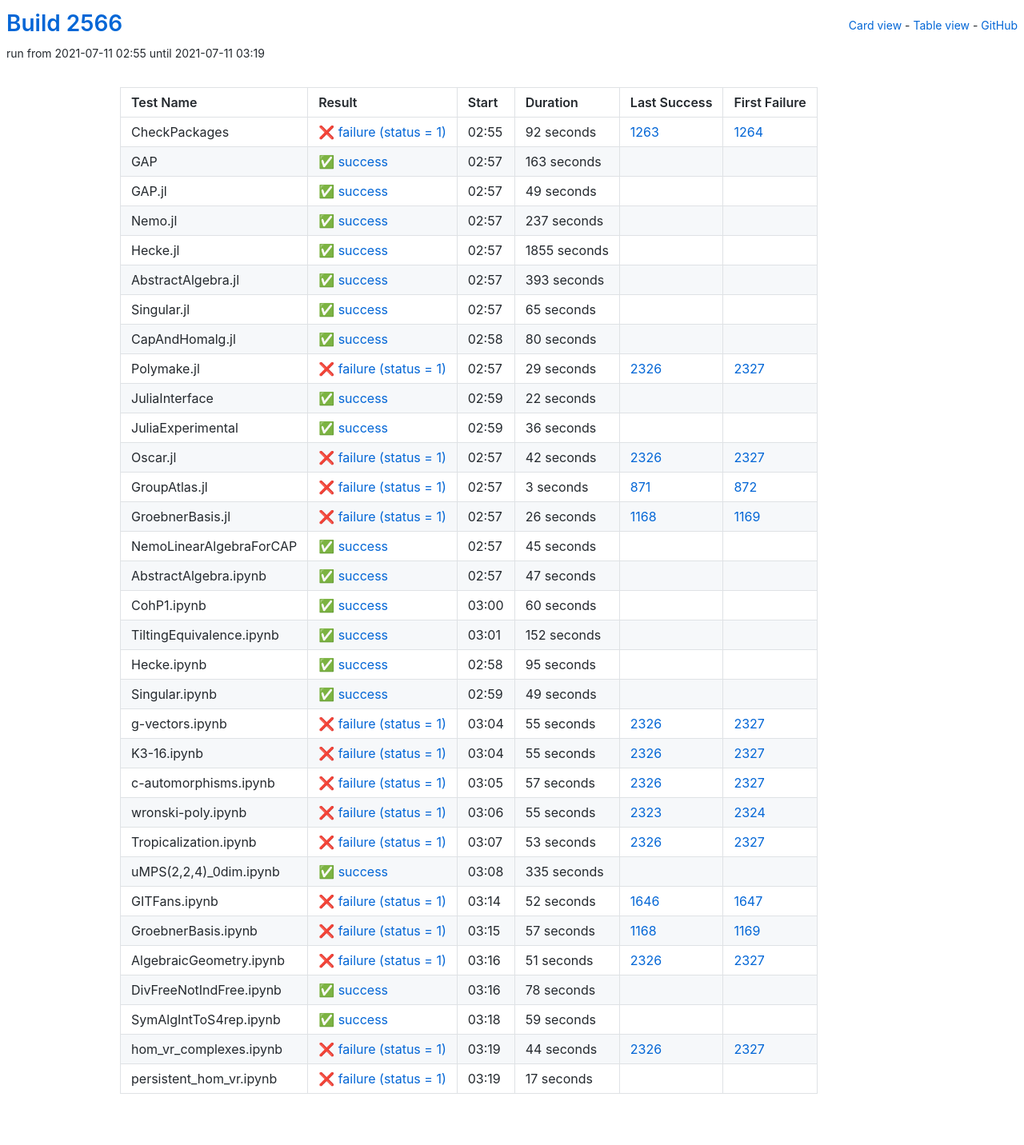
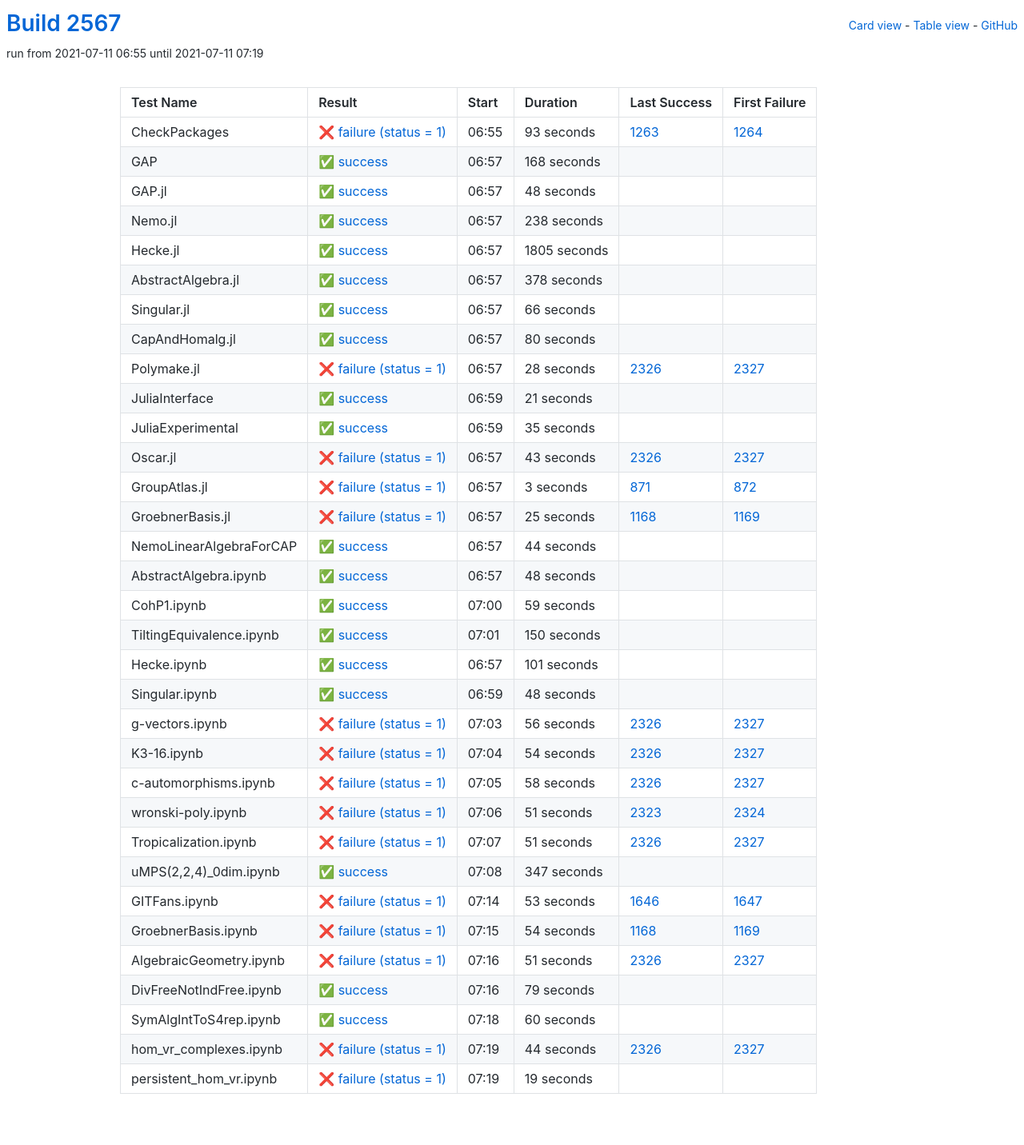
Before and after one commit to oscar-system/oscar-ci-status-stable, a Jekyll site: the page built from table.html, in a window 1280 px wide. Shown: the whole page at 80% size. Built offline with Jekyll 4.4.1, drawn with Linux system fonts in a browser that asks for light colours.

Commit message:
Build #2567

```diff
--- a/_data/ci.yml
+++ b/_data/ci.yml
@@ -1,6 +1,6 @@
 ---
-build: 2566
-build_url: https://oscarci.mathematik.uni-kl.de/job/oscar-stable/2566/
+build: 2567
+build_url: https://oscarci.mathematik.uni-kl.de/job/oscar-stable/2567/
 job: oscar-stable
 organization: oscar-system
 repo: oscar-ci-status-stable
@@ -8,92 +8,92 @@ repourl: https://github.com/oscar-system/oscar-ci-status-stable
 tests:
 - name: CheckPackages
   id: checkpackages
-  log: https://oscarci.mathematik.uni-kl.de/job/oscar-stable/2566/artifact/logs/build-2566/CheckPackages.log
-  start: 2021-07-11 02:55
+  log: https://oscarci.mathematik.uni-kl.de/job/oscar-stable/2567/artifact/logs/build-2567/CheckPackages.log
+  start: 2021-07-11 06:55
   success: false
   exitcode: 1
   status: failure
-  duration: 92
+  duration: 93
   last_success: 1263
   last_success_url: https://oscarci.mathematik.uni-kl.de/job/oscar-stable/1263/
   first_failure: 1264
   first_failure_url: https://oscarci.mathematik.uni-kl.de/job/oscar-stable/1264/
 - name: GAP
   id: gap
-  log: https://oscarci.mathematik.uni-kl.de/job/oscar-stable/2566/artifact/logs/build-2566/GAP.log
-  start: 2021-07-11 02:57
+  log: https://oscarci.mathematik.uni-kl.de/job/oscar-stable/2567/artifact/logs/build-2567/GAP.log
+  start: 2021-07-11 06:57
   success: true
   exitcode: 0
   status: success
-  duration: 163
+  duration: 168
   last_success: false
   last_success_url:
   first_failure: false
   first_failure_url:
 - name: GAP.jl
   id: gap-jl
-  log: https://oscarci.mathematik.uni-kl.de/job/oscar-stable/2566/artifact/logs/build-2566/GAP.jl.log
-  start: 2021-07-11 02:57
+  log: https://oscarci.mathematik.uni-kl.de/job/oscar-stable/2567/artifact/logs/build-2567/GAP.jl.log
+  start: 2021-07-11 06:57
   success: true
   exitcode: 0
   status: success
-  duration: 49
+  duration: 48
   last_success: false
   last_success_url:
   first_failure: false
   first_failure_url:
 - name: Nemo.jl
   id: nemo-jl
-  log: https://oscarci.mathematik.uni-kl.de/job/oscar-stable/2566/artifact/logs/build-2566/Nemo.jl.log
-  start: 2021-07-11 02:57
+  log: https://oscarci.mathematik.uni-kl.de/job/oscar-stable/2567/artifact/logs/build-2567/Nemo.jl.log
+  start: 2021-07-11 06:57
   success: true
   exitcode: 0
   status: success
-  duration: 237
+  duration: 238
   last_success: false
   last_success_url:
   first_failure: false
   first_failure_url:
 - name: Hecke.jl
   id: hecke-jl
-  log: https://oscarci.mathematik.uni-kl.de/job/oscar-stable/2566/artifact/logs/build-2566/Hecke.jl.log
-  start: 2021-07-11 02:57
+  log: https://oscarci.mathematik.uni-kl.de/job/oscar-stable/2567/artifact/logs/build-2567/Hecke.jl.log
+  start: 2021-07-11 06:57
   success: true
   exitcode: 0
   status: success
-  duration: 1855
+  duration: 1805
   last_success: false
   last_success_url:
   first_failure: false
   first_failure_url:
 - name: AbstractAlgebra.jl
   id: abstractalgebra-jl
-  log: https://oscarci.mathematik.uni-kl.de/job/oscar-stable/2566/artifact/logs/build-2566/AbstractAlgebra.jl.log
-  start: 2021-07-11 02:57
+  log: https://oscarci.mathematik.uni-kl.de/job/oscar-stable/2567/artifact/logs/build-2567/AbstractAlgebra.jl.log
+  start: 2021-07-11 06:57
   success: true
   exitcode: 0
   status: success
-  duration: 393
+  duration: 378
   last_success: false
   last_success_url:
   first_failure: false
   first_failure_url:
 - name: Singular.jl
   id: singular-jl
-  log: https://oscarci.mathematik.uni-kl.de/job/oscar-stable/2566/artifact/logs/build-2566/Singular.jl.log
-  start: 2021-07-11 02:57
+  log: https://oscarci.mathematik.uni-kl.de/job/oscar-stable/2567/artifact/logs/build-2567/Singular.jl.log
+  start: 2021-07-11 06:57
   success: true
   exitcode: 0
   status: success
-  duration: 65
+  duration: 66
   last_success: false
   last_success_url:
   first_failure: false
   first_failure_url:
 - name: CapAndHomalg.jl
   id: capandhomalg-jl
-  log: https://oscarci.mathematik.uni-kl.de/job/oscar-stable/2566/artifact/logs/build-2566/CapAndHomalg.jl.log
-  start: 2021-07-11 02:58
+  log: https://oscarci.mathematik.uni-kl.de/job/oscar-stable/2567/artifact/logs/build-2567/CapAndHomalg.jl.log
+  start: 2021-07-11 06:57
   success: true
   exitcode: 0
   status: success
@@ -104,56 +104,56 @@ tests:
   first_failure_url:
 - name: Polymake.jl
   id: polymake-jl
-  log: https://oscarci.mathematik.uni-kl.de/job/oscar-stable/2566/artifact/logs/build-2566/Polymake.jl.log
-  start: 2021-07-11 02:57
+  log: https://oscarci.mathematik.uni-kl.de/job/oscar-stable/2567/artifact/logs/build-2567/Polymake.jl.log
+  start: 2021-07-11 06:57
   success: false
   exitcode: 1
   status: failure
-  duration: 29
+  duration: 28
   last_success: 2326
   last_success_url: https://oscarci.mathematik.uni-kl.de/job/oscar-stable/2326/
   first_failure: 2327
   first_failure_url: https://oscarci.mathematik.uni-kl.de/job/oscar-stable/2327/
 - name: JuliaInterface
   id: juliainterface
-  log: https://oscarci.mathematik.uni-kl.de/job/oscar-stable/2566/artifact/logs/build-2566/JuliaInterface.log
-  start: 2021-07-11 02:59
+  log: https://oscarci.mathematik.uni-kl.de/job/oscar-stable/2567/artifact/logs/build-2567/JuliaInterface.log
+  start: 2021-07-11 06:59
   success: true
   exitcode: 0
   status: success
-  duration: 22
+  duration: 21
   last_success: false
   last_success_url:
   first_failure: false
   first_failure_url:
 - name: JuliaExperimental
   id: juliaexperimental
-  log: https://oscarci.mathematik.uni-kl.de/job/oscar-stable/2566/artifact/logs/build-2566/JuliaExperimental.log
-  start: 2021-07-11 02:59
+  log: https://oscarci.mathematik.uni-kl.de/job/oscar-stable/2567/artifact/logs/build-2567/JuliaExperimental.log
+  start: 2021-07-11 06:59
   success: true
   exitcode: 0
   status: success
-  duration: 36
+  duration: 35
   last_success: false
   last_success_url:
   first_failure: false
   first_failure_url:
 - name: Oscar.jl
   id: oscar-jl
-  log: https://oscarci.mathematik.uni-kl.de/job/oscar-stable/2566/artifact/logs/build-2566/Oscar.jl.log
-  start: 2021-07-11 02:57
+  log: https://oscarci.mathematik.uni-kl.de/job/oscar-stable/2567/artifact/logs/build-2567/Oscar.jl.log
+  start: 2021-07-11 06:57
   success: false
   exitcode: 1
   status: failure
-  duration: 42
+  duration: 43
   last_success: 2326
   last_success_url: https://oscarci.mathematik.uni-kl.de/job/oscar-stable/2326/
   first_failure: 2327
   first_failure_url: https://oscarci.mathematik.uni-kl.de/job/oscar-stable/2327/
 - name: GroupAtlas.jl
   id: groupatlas-jl
-  log: https://oscarci.mathematik.uni-kl.de/job/oscar-stable/2566/artifact/logs/build-2566/GroupAtlas.jl.log
-  start: 2021-07-11 02:57
+  log: https://oscarci.mathematik.uni-kl.de/job/oscar-stable/2567/artifact/logs/build-2567/GroupAtlas.jl.log
+  start: 2021-07-11 06:57
   success: false
   exitcode: 1
   status: failure
@@ -164,188 +164,188 @@ tests:
   first_failure_url: https://oscarci.mathematik.uni-kl.de/job/oscar-stable/872/
 - name: GroebnerBasis.jl
   id: groebnerbasis-jl
-  log: https://oscarci.mathematik.uni-kl.de/job/oscar-stable/2566/artifact/logs/build-2566/GroebnerBasis.jl.log
-  start: 2021-07-11 02:57
+  log: https://oscarci.mathematik.uni-kl.de/job/oscar-stable/2567/artifact/logs/build-2567/GroebnerBasis.jl.log
+  start: 2021-07-11 06:57
   success: false
   exitcode: 1
   status: failure
-  duration: 26
+  duration: 25
   last_success: 1168
   last_success_url: https://oscarci.mathematik.uni-kl.de/job/oscar-stable/1168/
   first_failure: 1169
   first_failure_url: https://oscarci.mathematik.uni-kl.de/job/oscar-stable/1169/
 - name: NemoLinearAlgebraForCAP
   id: nemolinearalgebraforcap
-  log: https://oscarci.mathematik.uni-kl.de/job/oscar-stable/2566/artifact/logs/build-2566/NemoLinearAlgebraForCAP.log
-  start: 2021-07-11 02:57
+  log: https://oscarci.mathematik.uni-kl.de/job/oscar-stable/2567/artifact/logs/build-2567/NemoLinearAlgebraForCAP.log
+  start: 2021-07-11 06:57
   success: true
   exitcode: 0
   status: success
-  duration: 45
+  duration: 44
   last_success: false
   last_success_url:
   first_failure: false
   first_failure_url:
 - name: AbstractAlgebra.ipynb
   id: abstractalgebra-ipynb
-  log: https://oscarci.mathematik.uni-kl.de/job/oscar-stable/2566/artifact/logs/build-2566/AbstractAlgebra.ipynb.log
-  start: 2021-07-11 02:57
+  log: https://oscarci.mathematik.uni-kl.de/job/oscar-stable/2567/artifact/logs/build-2567/AbstractAlgebra.ipynb.log
+  start: 2021-07-11 06:57
   success: true
   exitcode: 0
   status: success
-  duration: 47
+  duration: 48
   last_success: false
   last_success_url:
   first_failure: false
   first_failure_url:
 - name: CohP1.ipynb
   id: cohp1-ipynb
-  log: https://oscarci.mathematik.uni-kl.de/job/oscar-stable/2566/artifact/logs/build-2566/CohP1.ipynb.log
-  start: 2021-07-11 03:00
+  log: https://oscarci.mathematik.uni-kl.de/job/oscar-stable/2567/artifact/logs/build-2567/CohP1.ipynb.log
+  start: 2021-07-11 07:00
   success: true
   exitcode: 0
   status: success
-  duration: 60
+  duration: 59
   last_success: false
   last_success_url:
   first_failure: false
   first_failure_url:
 - name: TiltingEquivalence.ipynb
   id: tiltingequivalence-ipynb
-  log: https://oscarci.mathematik.uni-kl.de/job/oscar-stable/2566/artifact/logs/build-2566/TiltingEquivalence.ipynb.log
-  start: 2021-07-11 03:01
+  log: https://oscarci.mathematik.uni-kl.de/job/oscar-stable/2567/artifact/logs/build-2567/TiltingEquivalence.ipynb.log
+  start: 2021-07-11 07:01
   success: true
   exitcode: 0
   status: success
-  duration: 152
+  duration: 150
   last_success: false
   last_success_url:
   first_failure: false
   first_failure_url:
 - name: Hecke.ipynb
   id: hecke-ipynb
-  log: https://oscarci.mathematik.uni-kl.de/job/oscar-stable/2566/artifact/logs/build-2566/Hecke.ipynb.log
-  start: 2021-07-11 02:58
+  log: https://oscarci.mathematik.uni-kl.de/job/oscar-stable/2567/artifact/logs/build-2567/Hecke.ipynb.log
+  start: 2021-07-11 06:57
   success: true
   exitcode: 0
   status: success
-  duration: 95
+  duration: 101
   last_success: false
   last_success_url:
   first_failure: false
   first_failure_url:
 - name: Singular.ipynb
   id: singular-ipynb
-  log: https://oscarci.mathematik.uni-kl.de/job/oscar-stable/2566/artifact/logs/build-2566/Singular.ipynb.log
-  start: 2021-07-11 02:59
+  log: https://oscarci.mathematik.uni-kl.de/job/oscar-stable/2567/artifact/logs/build-2567/Singular.ipynb.log
+  start: 2021-07-11 06:59
   success: true
   exitcode: 0
   status: success
-  duration: 49
+  duration: 48
   last_success: false
   last_success_url:
   first_failure: false
   first_failure_url:
 - name: g-vectors.ipynb
   id: g-vectors-ipynb
-  log: https://oscarci.mathematik.uni-kl.de/job/oscar-stable/2566/artifact/logs/build-2566/g-vectors.ipynb.log
-  start: 2021-07-11 03:04
+  log: https://oscarci.mathematik.uni-kl.de/job/oscar-stable/2567/artifact/logs/build-2567/g-vectors.ipynb.log
+  start: 2021-07-11 07:03
   success: false
   exitcode: 1
   status: failure
-  duration: 55
+  duration: 56
   last_success: 2326
   last_success_url: https://oscarci.mathematik.uni-kl.de/job/oscar-stable/2326/
   first_failure: 2327
   first_failure_url: https://oscarci.mathematik.uni-kl.de/job/oscar-stable/2327/
 - name: K3-16.ipynb
   id: k3-16-ipynb
-  log: https://oscarci.mathematik.uni-kl.de/job/oscar-stable/2566/artifact/logs/build-2566/K3-16.ipynb.log
-  start: 2021-07-11 03:04
+  log: https://oscarci.mathematik.uni-kl.de/job/oscar-stable/2567/artifact/logs/build-2567/K3-16.ipynb.log
+  start: 2021-07-11 07:04
   success: false
   exitcode: 1
   status: failure
-  duration: 55
+  duration: 54
   last_success: 2326
   last_success_url: https://oscarci.mathematik.uni-kl.de/job/oscar-stable/2326/
   first_failure: 2327
   first_failure_url: https://oscarci.mathematik.uni-kl.de/job/oscar-stable/2327/
 - name: c-automorphisms.ipynb
   id: c-automorphisms-ipynb
-  log: https://oscarci.mathematik.uni-kl.de/job/oscar-stable/2566/artifact/logs/build-2566/c-automorphisms.ipynb.log
-  start: 2021-07-11 03:05
+  log: https://oscarci.mathematik.uni-kl.de/job/oscar-stable/2567/artifact/logs/build-2567/c-automorphisms.ipynb.log
+  start: 2021-07-11 07:05
   success: false
   exitcode: 1
   status: failure
-  duration: 57
+  duration: 58
   last_success: 2326
   last_success_url: https://oscarci.mathematik.uni-kl.de/job/oscar-stable/2326/
   first_failure: 2327
   first_failure_url: https://oscarci.mathematik.uni-kl.de/job/oscar-stable/2327/
 - name: wronski-poly.ipynb
   id: wronski-poly-ipynb
-  log: https://oscarci.mathematik.uni-kl.de/job/oscar-stable/2566/artifact/logs/build-2566/wronski-poly.ipynb.log
-  start: 2021-07-11 03:06
+  log: https://oscarci.mathematik.uni-kl.de/job/oscar-stable/2567/artifact/logs/build-2567/wronski-poly.ipynb.log
+  start: 2021-07-11 07:06
   success: false
   exitcode: 1
   status: failure
-  duration: 55
+  duration: 51
   last_success: 2323
   last_success_url: https://oscarci.mathematik.uni-kl.de/job/oscar-stable/2323/
   first_failure: 2324
   first_failure_url: https://oscarci.mathematik.uni-kl.de/job/oscar-stable/2324/
 - name: Tropicalization.ipynb
   id: tropicalization-ipynb
-  log: https://oscarci.mathematik.uni-kl.de/job/oscar-stable/2566/artifact/logs/build-2566/Tropicalization.ipynb.log
-  start: 2021-07-11 03:07
+  log: https://oscarci.mathematik.uni-kl.de/job/oscar-stable/2567/artifact/logs/build-2567/Tropicalization.ipynb.log
+  start: 2021-07-11 07:07
   success: false
   exitcode: 1
   status: failure
-  duration: 53
+  duration: 51
   last_success: 2326
   last_success_url: https://oscarci.mathematik.uni-kl.de/job/oscar-stable/2326/
   first_failure: 2327
   first_failure_url: https://oscarci.mathematik.uni-kl.de/job/oscar-stable/2327/
 - name: uMPS(2,2,4)_0dim.ipynb
   id: umps-2-2-4-0dim-ipynb
-  log: https://oscarci.mathematik.uni-kl.de/job/oscar-stable/2566/artifact/logs/build-2566/uMPS-2-2-4-_0dim.ipynb.log
-  start: 2021-07-11 03:08
+  log: https://oscarci.mathematik.uni-kl.de/job/oscar-stable/2567/artifact/logs/build-2567/uMPS-2-2-4-_0dim.ipynb.log
+  start: 2021-07-11 07:08
   success: true
   exitcode: 0
   status: success
-  duration: 335
+  duration: 347
   last_success: false
   last_success_url:
   first_failure: false
   first_failure_url:
 - name: GITFans.ipynb
   id: gitfans-ipynb
-  log: https://oscarci.mathematik.uni-kl.de/job/oscar-stable/2566/artifact/logs/build-2566/GITFans.ipynb.log
-  start: 2021-07-11 03:14
+  log: https://oscarci.mathematik.uni-kl.de/job/oscar-stable/2567/artifact/logs/build-2567/GITFans.ipynb.log
+  start: 2021-07-11 07:14
   success: false
   exitcode: 1
   status: failure
-  duration: 52
+  duration: 53
   last_success: 1646
   last_success_url: https://oscarci.mathematik.uni-kl.de/job/oscar-stable/1646/
   first_failure: 1647
   first_failure_url: https://oscarci.mathematik.uni-kl.de/job/oscar-stable/1647/
 - name: GroebnerBasis.ipynb
   id: groebnerbasis-ipynb
-  log: https://oscarci.mathematik.uni-kl.de/job/oscar-stable/2566/artifact/logs/build-2566/GroebnerBasis.ipynb.log
-  start: 2021-07-11 03:15
+  log: https://oscarci.mathematik.uni-kl.de/job/oscar-stable/2567/artifact/logs/build-2567/GroebnerBasis.ipynb.log
+  start: 2021-07-11 07:15
   success: false
   exitcode: 1
   status: failure
-  duration: 57
+  duration: 54
   last_success: 1168
   last_success_url: https://oscarci.mathematik.uni-kl.de/job/oscar-stable/1168/
   first_failure: 1169
   first_failure_url: https://oscarci.mathematik.uni-kl.de/job/oscar-stable/1169/
 - name: AlgebraicGeometry.ipynb
   id: algebraicgeometry-ipynb
-  log: https://oscarci.mathematik.uni-kl.de/job/oscar-stable/2566/artifact/logs/build-2566/AlgebraicGeometry.ipynb.log
-  start: 2021-07-11 03:16
+  log: https://oscarci.mathematik.uni-kl.de/job/oscar-stable/2567/artifact/logs/build-2567/AlgebraicGeometry.ipynb.log
+  start: 2021-07-11 07:16
   success: false
   exitcode: 1
   status: failure
@@ -356,32 +356,32 @@ tests:
   first_failure_url: https://oscarci.mathematik.uni-kl.de/job/oscar-stable/2327/
 - name: DivFreeNotIndFree.ipynb
   id: divfreenotindfree-ipynb
-  log: https://oscarci.mathematik.uni-kl.de/job/oscar-stable/2566/artifact/logs/build-2566/DivFreeNotIndFree.ipynb.log
-  start: 2021-07-11 03:16
+  log: https://oscarci.mathematik.uni-kl.de/job/oscar-stable/2567/artifact/logs/build-2567/DivFreeNotIndFree.ipynb.log
+  start: 2021-07-11 07:16
   success: true
   exitcode: 0
   status: success
-  duration: 78
+  duration: 79
   last_success: false
   last_success_url:
   first_failure: false
   first_failure_url:
 - name: SymAlgIntToS4rep.ipynb
   id: symalginttos4rep-ipynb
-  log: https://oscarci.mathematik.uni-kl.de/job/oscar-stable/2566/artifact/logs/build-2566/SymAlgIntToS4rep.ipynb.log
-  start: 2021-07-11 03:18
+  log: https://oscarci.mathematik.uni-kl.de/job/oscar-stable/2567/artifact/logs/build-2567/SymAlgIntToS4rep.ipynb.log
+  start: 2021-07-11 07:18
   success: true
   exitcode: 0
   status: success
-  duration: 59
+  duration: 60
   last_success: false
   last_success_url:
   first_failure: false
   first_failure_url:
 - name: hom_vr_complexes.ipynb
   id: hom-vr-complexes-ipynb
-  log: https://oscarci.mathematik.uni-kl.de/job/oscar-stable/2566/artifact/logs/build-2566/hom_vr_complexes.ipynb.log
-  start: 2021-07-11 03:19
+  log: https://oscarci.mathematik.uni-kl.de/job/oscar-stable/2567/artifact/logs/build-2567/hom_vr_complexes.ipynb.log
+  start: 2021-07-11 07:19
   success: false
   exitcode: 1
   status: failure
@@ -392,12 +392,12 @@ tests:
   first_failure_url: https://oscarci.mathematik.uni-kl.de/job/oscar-stable/2327/
 - name: persistent_hom_vr.ipynb
   id: persistent-hom-vr-ipynb
-  log: https://oscarci.mathematik.uni-kl.de/job/oscar-stable/2566/artifact/logs/build-2566/persistent_hom_vr.ipynb.log
-  start: 2021-07-11 03:19
+  log: https://oscarci.mathematik.uni-kl.de/job/oscar-stable/2567/artifact/logs/build-2567/persistent_hom_vr.ipynb.log
+  start: 2021-07-11 07:19
   success: false
   exitcode: 1
   status: failure
-  duration: 17
+  duration: 19
   last_success: false
   last_success_url:
   first_failure: false
```
Also changed, not shown: README.md.
